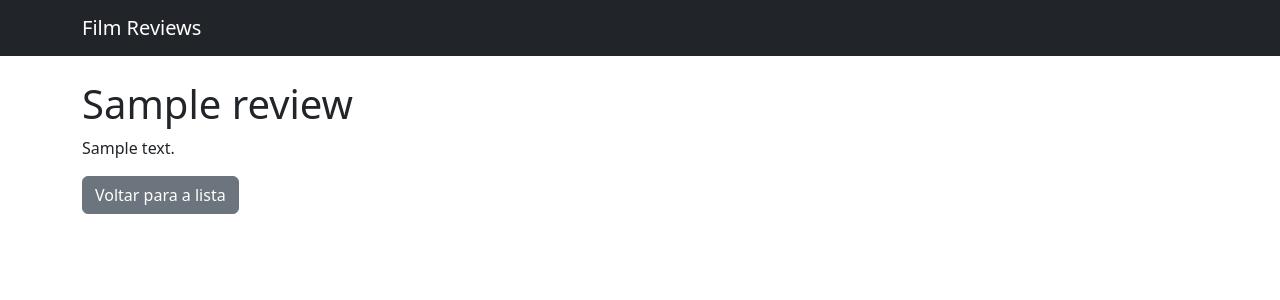
After one commit to heribertomonteiro/film_review, a Django app: template reviews/templates/reviews/detail.html in a window 1280 px wide. The commit adds this page. Shown: the top 300 px of the page. Run offline with Django 3.2, Linux system fonts and the light colour scheme; the template is opened without the code that fills it: most values are stand-ins (such as "Sample title", 1, 10 or a date in 2020); some libraries are stand-ins or nearby versions.

Commit message:
Add Bootstrap integration and implement review detail view
- Added Bootstrap 5 to settings for styling.
- Created base template for consistent layout.
- Implemented review detail view and updated URLs.
- Enhanced list view with Bootstrap styling and review ratings.

```diff
--- a/film_review/settings.py
+++ b/film_review/settings.py
@@ -38,6 +38,7 @@ INSTALLED_APPS = [
     'django.contrib.messages',
     'django.contrib.staticfiles',
     'reviews',
+    'bootstrap5',
 ]
 
 MIDDLEWARE = [
--- /dev/null
+++ b/reviews/templates/reviews/base.html
@@ -0,0 +1,24 @@
+<!DOCTYPE html>
+<html lang="pt-br">
+<head>
+    <meta charset="UTF-8">
+    <meta name="viewport" content="width=device-width, initial-scale=1.0">
+    <title>{% block title %}{% endblock %} :: Film Review</title>
+    {% load bootstrap5 %}
+    {% bootstrap_css %}
+    {% bootstrap_javascript %}
+</head>
+<body>
+    <nav class="navbar navbar-expand-lg navbar-dark bg-dark">
+        <div class="container">
+            <a class="navbar-brand" href="{% url 'reviews:list_reviews' %}">Film Reviews</a>
+            <button class="navbar-toggler" type="button" data-bs-toggle="collapse" data-bs-target="#navbarNav" aria-controls="navbarNav" aria-expanded="false" aria-label="Toggle navigation">
+                <span class="navbar-toggler-icon"></span>
+            </button>
+        </div>
+    </nav>
+
+    {% block content %}
+    {% endblock %}
+</body>
+</html>
--- /dev/null
+++ b/reviews/templates/reviews/detail.html
@@ -0,0 +1,10 @@
+{% extends 'reviews/base.html' %}
+{% block title %}Detalhes{% endblock %}
+
+{% block content %}
+    <div class="container mt-4">
+        <h1>{{ review.title }}</h1>
+        <p>{{ review.body }}</p>
+        <a href="{% url 'reviews:list_reviews' %}" class="btn btn-secondary">Voltar para a lista</a>
+    </div>
+{% endblock %}
--- a/reviews/urls.py
+++ b/reviews/urls.py
@@ -5,4 +5,5 @@ app_name = 'reviews'
 
 urlpatterns = [
     path('', views.list_reviews, name='list_reviews'),
+    path('<int:id>/', views.review_detail, name='review_detail'),
 ]
--- a/reviews/views.py
+++ b/reviews/views.py
@@ -8,3 +8,8 @@ def list_reviews(request):
     reviews = Review.objects.filter(status=Review.Status.PUBLISHED).order_by('-created_at')
 
     return render(request, 'reviews/list.html', {'reviews': reviews})
+
+def review_detail(request, id):
+    review = Review.objects.get(id=id)
+
+    return render(request, 'reviews/detail.html', {'review': review})
```
Also changed, not shown: reviews/templates/reviews/list.html (+37 -1 lines), db.sqlite3.
